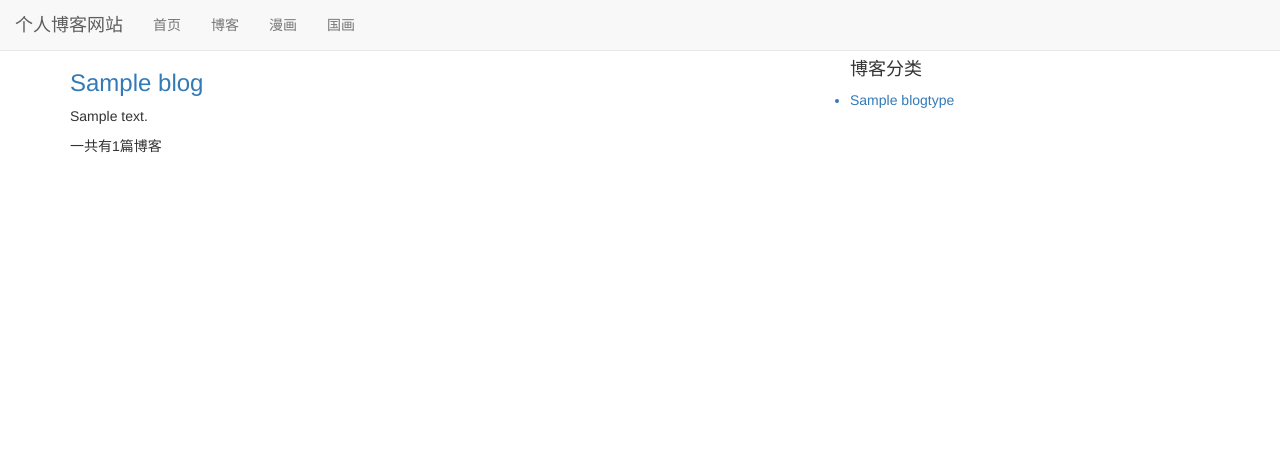
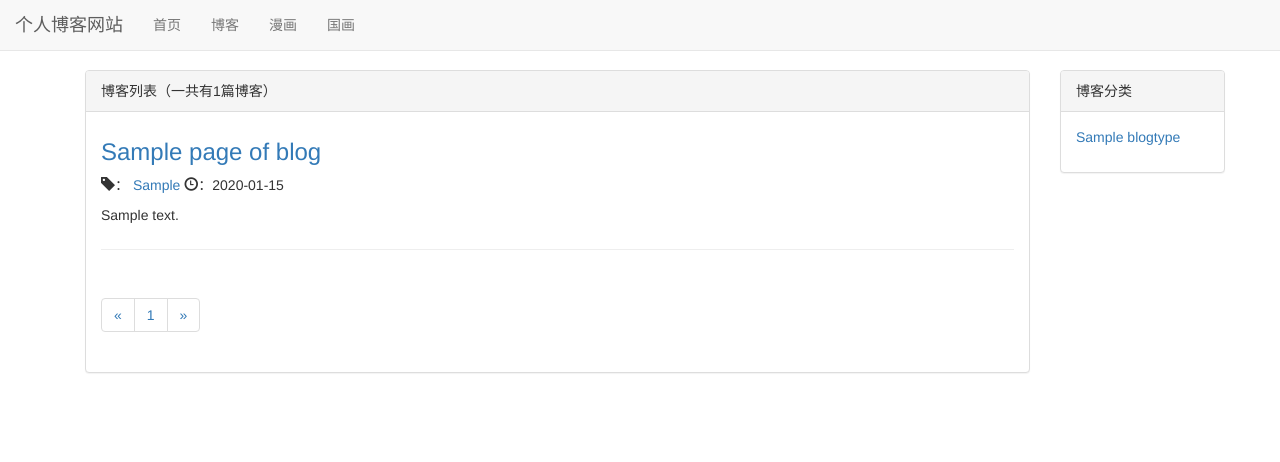
Before and after one commit to Zhanglianshen2018/mysite, a Django app: template templates/blog/blog_list.html in a window 1280 px wide. Shown: the top 462 px of the page. Run offline with Django 3.2, Linux system fonts and the light colour scheme; tables that the repository leaves empty hold one stand-in row (values such as "Sample post"); the template is opened without the code that fills it: values that come from a table or form of the project are taken from there, most other values are stand-ins (such as "Sample title", 1, 10 or a date in 2020); data that the repository does not hold is empty; some libraries are stand-ins or nearby versions.

Commit message:
第六次同步文件

```diff
--- a/blog/models.py
+++ b/blog/models.py
@@ -15,7 +15,10 @@ class Blog(models.Model):
     author=models.ForeignKey(User,on_delete=models.DO_NOTHING,verbose_name='作者')
     created_time=models.DateTimeField(auto_now_add=True,verbose_name='创建时间')
     last_updated_time=models.DateTimeField(auto_now=True,verbose_name='更新时间')
-    isdeleted=models.BooleanField(verbose_name='是否删除')
+    isdeleted=models.BooleanField(verbose_name='是否删除',default=False)
 
     def __str__(self):
         return '<Blog : %s>'%self.title
+
+    class Meta:
+        ordering=['-created_time']
--- a/static/css/base.css
+++ b/static/css/base.css
@@ -4,7 +4,7 @@
 		}
 
 body {
-	padding: 50px!important;
+	padding: 70px!important;
 }
 		/*
 		div.nav{
--- /dev/null
+++ b/static/css/blog.css
@@ -0,0 +1,29 @@
+ul.blog-types{
+     list-style-type: none;
+}
+
+div.blog:not(:last-child){
+	margin-bottom: 2em;
+	padding-bottom: 1em;
+	border-bottom: 1px solid #eee;
+}
+
+div.blog h3{
+	margin-top:0.5em;
+}
+
+div.blog p.blog-info {
+    margin-top: 0;
+}
+
+ul.blog-info-description {
+    list-style-type: none;
+    margin-bottom: 1em;
+}
+ul.blog-info-description li{
+    display: inline-block;
+    margin-right: 2em;
+}
+div.blog-content{
+    text-indent: 2em;
+}
--- a/templates/blog/blog_list.html
+++ b/templates/blog/blog_list.html
@@ -5,28 +5,79 @@
     我的网站
 {% endblock %}
 
+{# 加载css文件#}
+{% load static%}
+{% block header_extends %}
+	<link rel="stylesheet" type="text/css" href="{%static 'css/blog.css'%}"/>
+{% endblock %}
+
 {# 页面内容 #}
 {% block content %}
 
+
 	<div class="container">
 		<div class="row">
-			<div class="col-lg-8">
-				{% for blog in blogs %}
-				    <a href="{% url 'blog_detail' blog.pk %}">
-				        <h3>{{ blog.title }}</h3>
+			<div class="col-xs-12 col-sm-8 col-md-9 col-lg-10">
+				<div class="panel panel-default">
+				  <div class="panel-heading">
+				  {% block blog_list_title%}
+				  	博客列表（一共有{{ page_of_blogs.paginator.count}}篇博客）
+				  {% endblock %}</div>
+				  <div class="panel-body">
+					  {% for blog in page_of_blogs.object_list %}
+						<div class="blog">
+					          <a href="{% url 'blog_detail' blog.pk %}"><h3> {{ blog.title }}</h3>
 					      </a>
+						  <p class="blog-info">
+							 <span class="glyphicon glyphicon-tag"></span>： <a href="{% url 'blogs_with_type'  blog.blog_type.pk %}">{{blog.blog_type}}</a>
+                              <span class="glyphicon glyphicon-time"></span>：{{ blog.created_time|date:"Y-m-d" }}
+						  </p>
 					      <p>{{ blog.content|truncatechars:30 }}</p>
+					  	</div>
 					  {% empty %}
-				    <p>-- 暂无博客，敬请期待 --</p>
+					      <div class="blog">
+					      	<h3>暂无博客，敬请期待</h3>
+					      </div>
 					  {% endfor %}
-				<p>一共有{{ blogs|length }}篇博客</p>
+
+                      <ul class="pagination">
+                        <li>
+                            {% if page_of_blogs.has_previous %}
+                                <a href="#" aria-label="Previous"><span aria-hidden="true">&laquo;</span>
+                                </a>
+                            {% else %}
+                                <span aria-hidden="true">&laquo;</span>
+                            {% endif %}
+
+                        </li>
+						{% for page_num in page_of_blogs.paginator.page_range%}
+                            <li><a href="?page={{ page_num }}">{{ page_num  }}</a></li>
+                        {% endfor %}
+                        <li>
+                            {% if page_of_blogs.has_next %}
+                                <a href="#" aria-label="Next"><span aria-hidden="true">&raquo;</span>
+                                </a>
+                            {% else %}
+                                <span aria-hidden="true">&raquo;</span>
+                            {% endif %}
+
+                        </li>
+                      </ul>
+
+
 
 					</div>
-			<div class="col-lg-4">
-				<h4>博客分类</h4>
-						<ul>
+				</div>
+
+
+			</div>
+			<div class="hidden-xs col-sm-4 col-md-3 col-lg-2">
+				<div class="panel panel-default">
+				  <div class="panel-heading">博客分类</div>
+				  <div class="panel-body">
+				    <ul class="blog-types">
 				    	{% for blog_type in blog_types%}
-							<a href="{% url 'blog_detail'  blog_type.pk %}"><li>{{blog_type.type_name}}</li></a>
+				    	    <a href="{% url 'blogs_with_type'  blog_type.pk %}"><li>{{blog_type.type_name}}</li></a>
 				    	{%empty%}
 				    	    <li>暂无分类</li>
 				    	{%endfor%}
@@ -35,5 +86,8 @@
 				</div>
 
 			</div>
+		</div>
+
+	</div>
 
 {% endblock %}
```
Also changed, not shown: blog/views.py (+10 -2 lines), templates/blog/blog_detail.html (+22 -9 lines), templates/blog/blogs_with_type.html (+3 -15 lines). Lines whose indentation alone changed are shown as unchanged.
